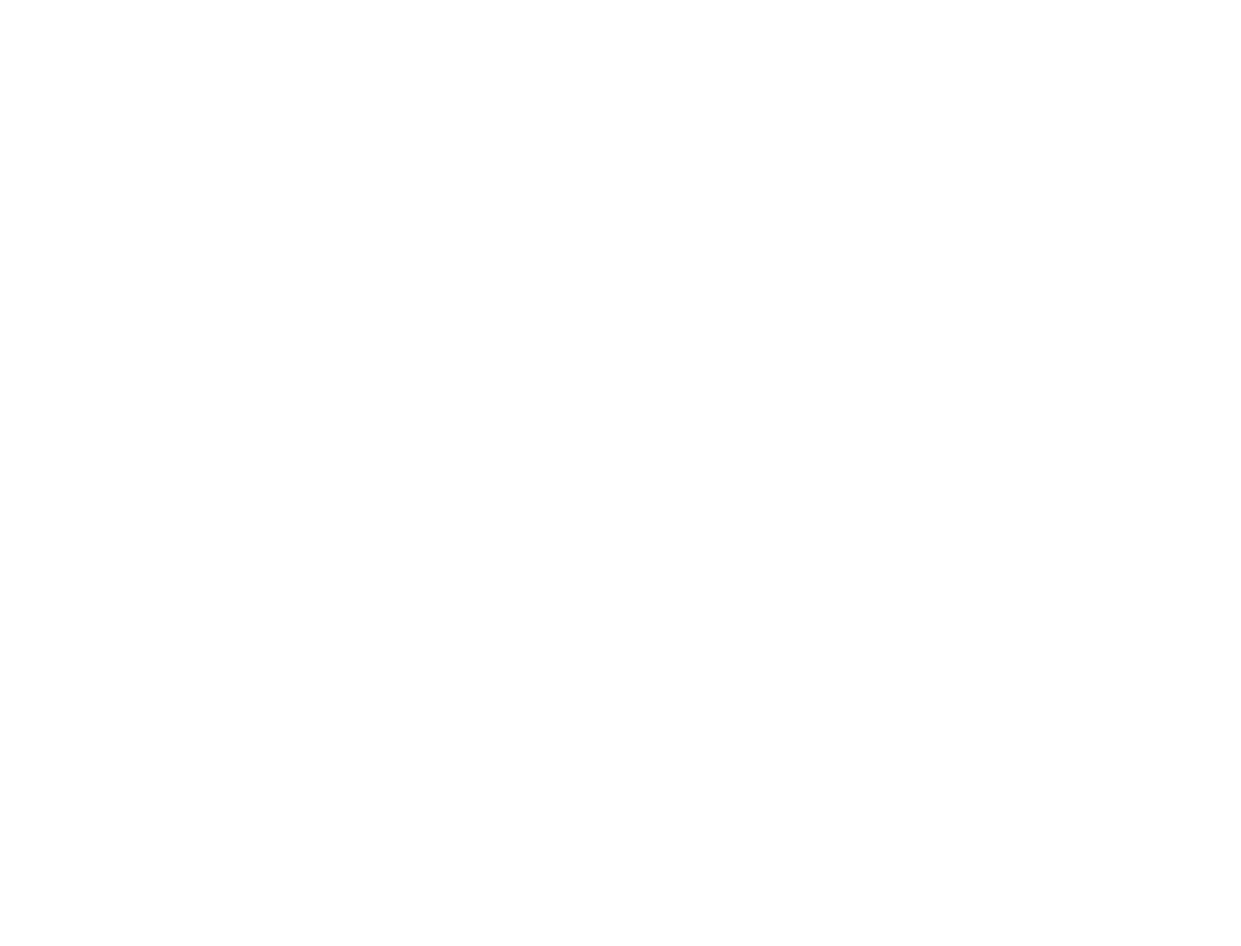
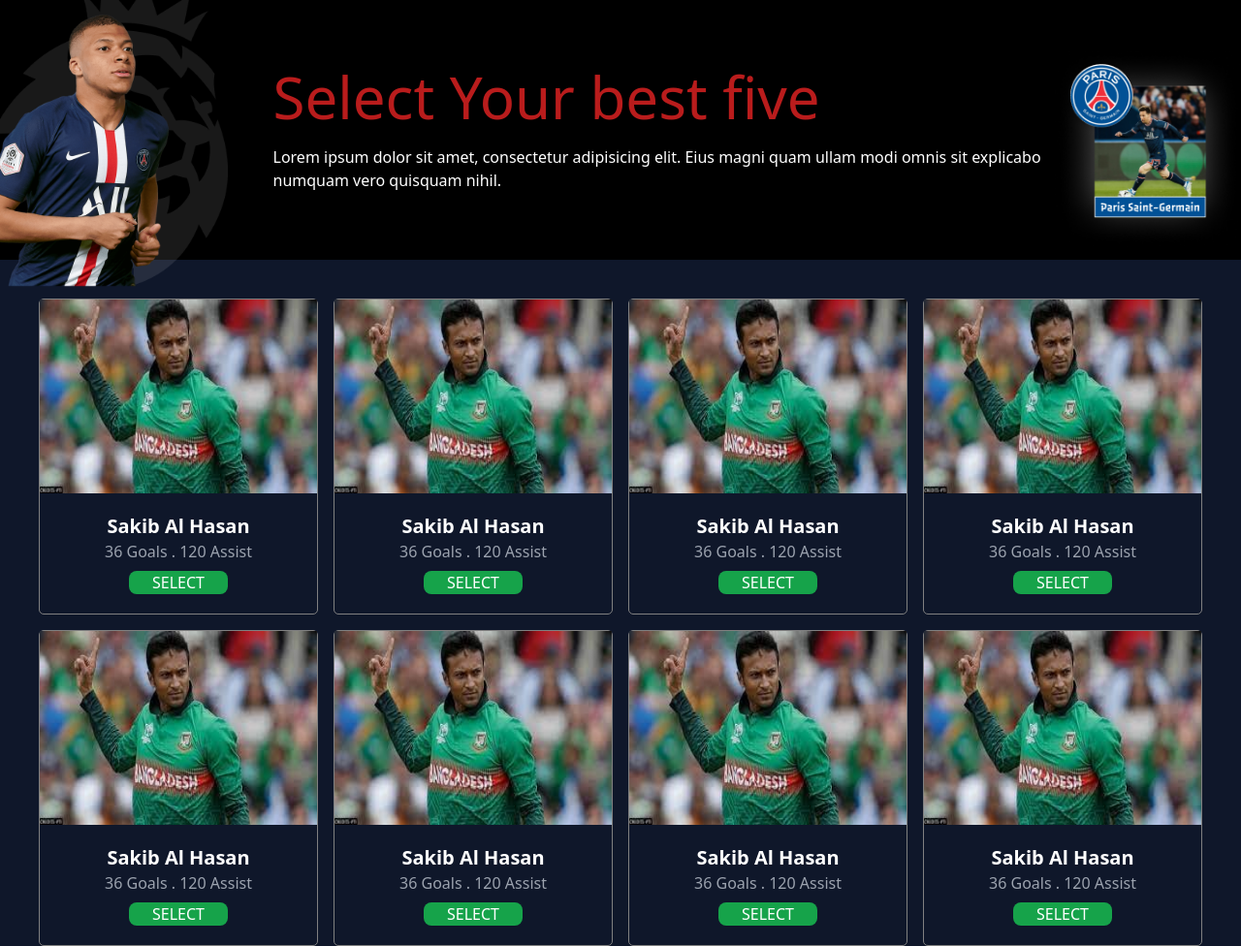
Before and after one commit to masumbillah-phy/demo-practice, a plain HTML site: page index.html in a window 1280 px wide. Shown: the whole page at 97% size. Before the commit the page ends 800 px from the top, so only its background shows below. Drawn offline with nearby package versions, Linux system fonts and the light colour scheme.

Commit message:
section added

```diff
--- /dev/null
+++ b/css/styles.css
@@ -0,0 +1,25 @@
+*{
+    margin: 0;
+    padding: 0;
+    box-sizing: border-box;
+}
+
+.hero-section{
+    width: 100%;
+    height:268px;
+    background-color:#000;
+    color: white;
+    display: flex;
+    align-items: center;
+}
+
+.card{
+    width:100%;
+    border: 1px solid gray;
+    border-radius:5px;
+
+}
+.card img{
+    width: 100%;
+    height: 200px;
+}
--- a/index.html
+++ b/index.html
@@ -1,12 +1,133 @@
 <!DOCTYPE html>
 <html lang="en">
 <head>
-    <meta charset="UTF-8">
-    <meta http-equiv="X-UA-Compatible" content="IE=edge">
-    <meta name="viewport" content="width=device-width, initial-scale=1.0">
-    <title>Document</title>
+  <meta charset="UTF-8">
+  <meta http-equiv="X-UA-Compatible" content="IE=edge">
+  <meta name="viewport" content="width=device-width, initial-scale=1.0">
+  <link rel="stylesheet" href="css/styles.css">
+  <!-- tailwind cdn link -->
+  <script src="https://cdn.tailwindcss.com"></script>
+  <title>Select-best-five</title>
 </head>
-<body>
+<body class="bg-slate-900">
+  <!-- Header Start -->
+  <header>
+    <div class="hero-section">
+      <div>
+        <img src="imgs/Group 12.png" alt="">
+      </div>
+      <div>
+        <h1 class="text-6xl mb-5 text-red-700	">Select Your best five</h1>
+        <p>Lorem ipsum dolor sit amet, consectetur adipisicing elit. Eius magni quam ullam modi omnis sit explicabo numquam vero quisquam nihil.</p>
+      </div>
+      <div>
+        <img class="mt-10 mr-10" src="imgs/Card-psg.png" alt="">
+      </div>
+    </div>
+</header>
+<!-- Header End -->
+<main class="	">
+  <section class="mt-10 mx-10">
+    <div class="grid grid-cols-4 gap-4">
+      <div class="card">
+        <div>
+          <img src="imgs/sakib.jpeg" alt="">
+        </div>
+        <div class="text-center p-5">
+          <h3 class="text-white font-semibold text-xl">Sakib Al Hasan</h3>
+          <span class="text-gray-400">36 Goals . 120 Assist</span>
+          <div>
+          <button class="bg-green-600 px-6 rounded-lg text-white mt-2">SELECT</button>
+          </div>
+        </div>
+      </div>
+      <div class="card">
+        <div>
+          <img src="imgs/sakib.jpeg" alt="">
+        </div>
+        <div class="text-center p-5">
+          <h3 class="text-white font-semibold text-xl">Sakib Al Hasan</h3>
+          <span class="text-gray-400">36 Goals . 120 Assist</span>
+          <div>
+          <button class="bg-green-600 px-6 rounded-lg text-white mt-2">SELECT</button>
+          </div>
+        </div>
+      </div>
+      <div class="card">
+        <div>
+          <img src="imgs/sakib.jpeg" alt="">
+        </div>
+        <div class="text-center p-5">
+          <h3 class="text-white font-semibold text-xl">Sakib Al Hasan</h3>
+          <span class="text-gray-400">36 Goals . 120 Assist</span>
+          <div>
+          <button class="bg-green-600 px-6 rounded-lg text-white mt-2">SELECT</button>
+          </div>
+        </div>
+      </div>
+      <div class="card">
+        <div>
+          <img src="imgs/sakib.jpeg" alt="">
+        </div>
+        <div class="text-center p-5">
+          <h3 class="text-white font-semibold text-xl">Sakib Al Hasan</h3>
+          <span class="text-gray-400">36 Goals . 120 Assist</span>
+          <div>
+          <button class="bg-green-600 px-6 rounded-lg text-white mt-2">SELECT</button>
+          </div>
+        </div>
+      </div>
+      <div class="card">
+        <div>
+          <img src="imgs/sakib.jpeg" alt="">
+        </div>
+        <div class="text-center p-5">
+          <h3 class="text-white font-semibold text-xl">Sakib Al Hasan</h3>
+          <span class="text-gray-400">36 Goals . 120 Assist</span>
+          <div>
+          <button class="bg-green-600 px-6 rounded-lg text-white mt-2">SELECT</button>
+          </div>
+        </div>
+      </div>
+      <div class="card">
+        <div>
+          <img src="imgs/sakib.jpeg" alt="">
+        </div>
+        <div class="text-center p-5">
+          <h3 class="text-white font-semibold text-xl">Sakib Al Hasan</h3>
+          <span class="text-gray-400">36 Goals . 120 Assist</span>
+          <div>
+          <button class="bg-green-600 px-6 rounded-lg text-white mt-2">SELECT</button>
+          </div>
+        </div>
+      </div>
+      <div class="card">
+        <div>
+          <img src="imgs/sakib.jpeg" alt="">
+        </div>
+        <div class="text-center p-5">
+          <h3 class="text-white font-semibold text-xl">Sakib Al Hasan</h3>
+          <span class="text-gray-400">36 Goals . 120 Assist</span>
+          <div>
+          <button class="bg-green-600 px-6 rounded-lg text-white mt-2">SELECT</button>
+          </div>
+        </div>
+      </div>
+      <div class="card">
+        <div>
+          <img src="imgs/sakib.jpeg" alt="">
+        </div>
+        <div class="text-center p-5">
+          <h3 class="text-white font-semibold text-xl">Sakib Al Hasan</h3>
+          <span class="text-gray-400">36 Goals . 120 Assist</span>
+          <div>
+          <button class="bg-green-600 px-6 rounded-lg text-white mt-2">SELECT</button>
+          </div>
+        </div>
+      </div>
+    </div>
+  </section>
 
+</main>
 </body>
 </html>
```
Also changed, not shown: imgs/Card-psg.png (added), imgs/Group 12.png (added), imgs/Rectangle 57.png (added).
